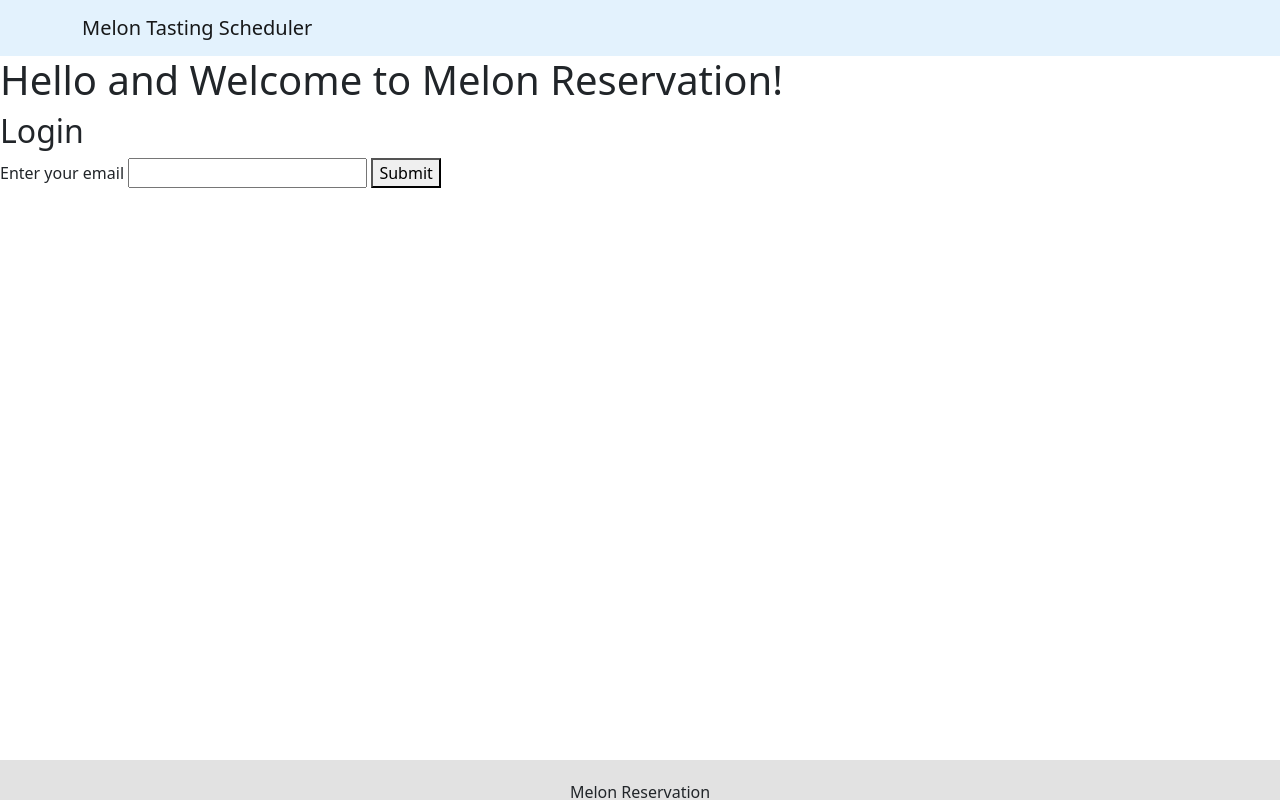
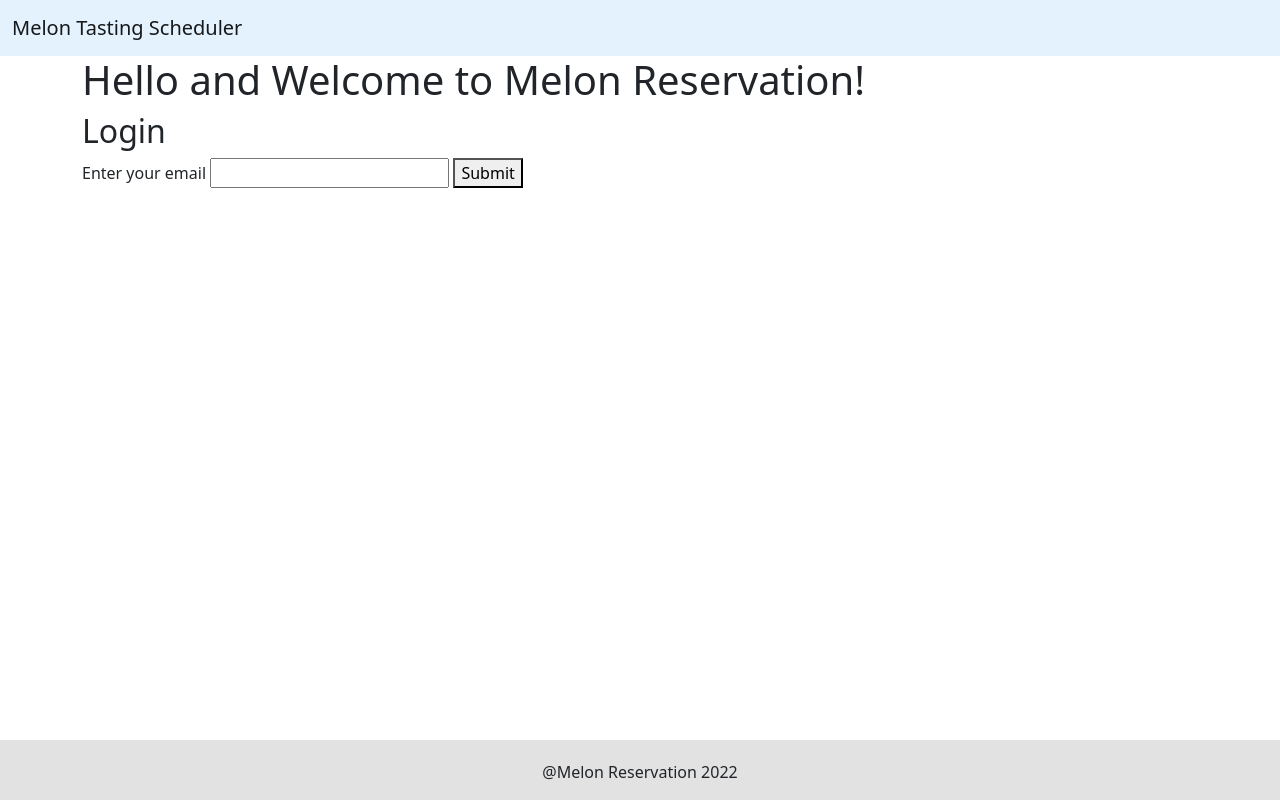
Before and after one commit to kotynskm/melonrez, a Flask app: page / in a window 1280 px wide. Run offline with Flask 2, Linux system fonts and the light colour scheme.

Commit message:
Added containers for bootstrap

```diff
--- a/static/css/style.css
+++ b/static/css/style.css
@@ -4,7 +4,8 @@ footer {
     bottom:0px;
     height:30px;
     width:100%;
-    padding: 20px;
+    padding: 40px;
+    padding-top: 20px;
     text-align: center;
     background:rgb(226, 226, 226);
   }
--- a/templates/base.html
+++ b/templates/base.html
@@ -16,7 +16,7 @@
 <body>
     <nav class="navbar" style="background-color: #e3f2fd;">
         <!-- Navbar content -->
-        <div class="container-md">
+        <div class="container-fluid">
             <a class="navbar-brand" href="#">Melon Tasting Scheduler</a>
           </div>
     </nav>
@@ -24,7 +24,7 @@
 
 
     <footer>
-        <div class="footer">Melon Reservation</div>
+        <div class="footer">@Melon Reservation 2022</div>
     </footer>
 </body>
 </html>
--- a/templates/calendar.html
+++ b/templates/calendar.html
@@ -8,6 +8,7 @@
 
 {% block content %}
 
+<div class="container">
     <h1>Reservation Calendar</h1>
 
 <div id="calendar"></div>
@@ -15,6 +16,8 @@
 <script src="/static/js/calendar.js"></script>
 </div>
 
+</div>
+
 
 
 {% endblock %}
--- a/templates/homepage.html
+++ b/templates/homepage.html
@@ -2,6 +2,7 @@
 
 {% block content %}
 
+<div class="container">
     <h1>Welcome, {{ user.email }}!</h1>
 
     <h2>Current Scheduled Reservations</h2>
@@ -24,5 +25,6 @@
 
     <h2>View Calendar Events</h2>
     <a href="/calendar">Click here</a>
+</div>
 
 {% endblock %}
--- a/templates/login.html
+++ b/templates/login.html
@@ -2,6 +2,7 @@
 
 {% block content %}
 
+<div class="container">
     <h1>Hello and Welcome to Melon Reservation!</h1>
 
     <h2>Login</h2>
@@ -10,5 +11,6 @@
         <input type="text" name="email" id="email">
         <button type="submit" class="submit">Submit</button>
     </form>
+</div>
 
 {% endblock %}
--- a/templates/reservations.html
+++ b/templates/reservations.html
@@ -2,6 +2,7 @@
 
 {% block content %}
 
+<div class="container">
     <h1>Reservations</h1>
     <ul>
         {% if not data %}
@@ -17,6 +18,6 @@
         </li>
         {% endfor %}
     </ul>
-
+</div>
 
 {% endblock %}
```
Also changed, not shown: 2 other files.
